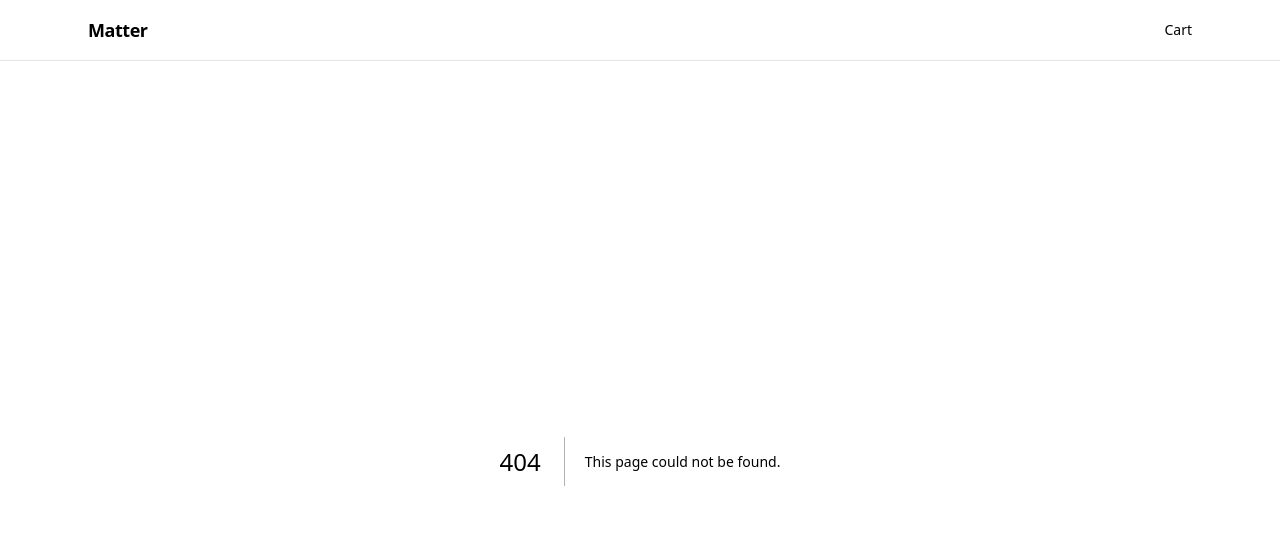
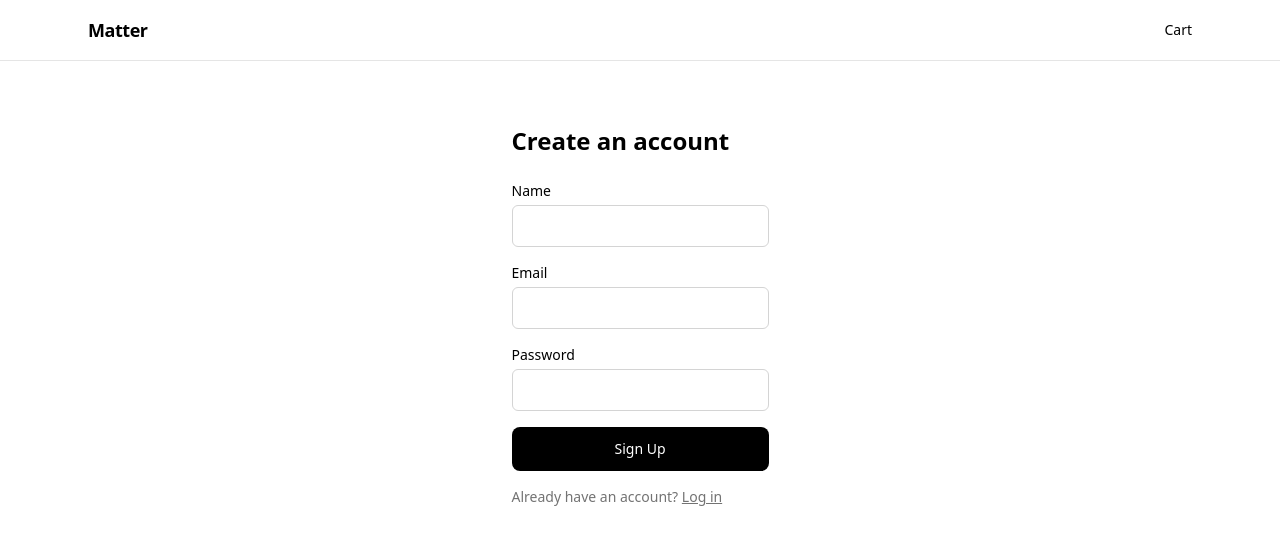
Before and after one commit to muhammadalee586/Matter, a Next.js app: page /signup in a window 1280 px wide. Before the commit this address had no page. Shown: the top 544 px of the page. Built offline with nearby package versions, Linux system fonts and the light colour scheme.

Commit message:
Add signup page and wire to signup API

```diff
--- /dev/null
+++ b/app/(auth)/signup/page.js
@@ -0,0 +1,110 @@
+"use client";
+
+import { useState } from "react";
+import { useRouter } from "next/navigation";
+import Link from "next/link";
+
+export default function SignupPage() {
+    const router = useRouter();
+
+    const [form, setForm] = useState({
+        name: "",
+        email: "",
+        password: "",
+    });
+    const [loading, setLoading] = useState(false);
+    const [error, setError] = useState("");
+
+    function handleChange(e) {
+        const { name, value } = e.target;
+        setForm((prev) => ({ ...prev, [name]: value }));
+    }
+
+    async function handleSubmit(e) {
+        e.preventDefault();
+        setError("");
+        setLoading(true);
+
+        try {
+            const res = await fetch("/api/auth/signup", {
+                method: "POST",
+                headers: { "Content-Type": "application/json" },
+                body: JSON.stringify(form),
+            });
+
+            const data = await res.json();
+
+            if (!res.ok) {
+                throw new Error(data.error || "Failed to sign up");
+            }
+
+            router.push("/login");
+        } catch (err) {
+            setError(err.message);
+        } finally {
+            setLoading(false);
+        }
+    }
+
+    return (
+        <main className="max-w-sm mx-auto px-6 py-16">
+            <h1 className="text-2xl font-semibold mb-6">Create an account</h1>
+
+            <form onSubmit={handleSubmit} className="space-y-4">
+                <div>
+                    <label className="block text-sm font-medium mb-1">Name</label>
+                    <input
+                        type="text"
+                        name="name"
+                        value={form.name}
+                        onChange={handleChange}
+                        required
+                        className="w-full border border-neutral-300 rounded-md px-3 py-2"
+                    />
+                </div>
+
+                <div>
+                    <label className="block text-sm font-medium mb-1">Email</label>
+                    <input
+                        type="email"
+                        name="email"
+                        value={form.email}
+                        onChange={handleChange}
+                        required
+                        className="w-full border border-neutral-300 rounded-md px-3 py-2"
+                    />
+                </div>
+
+                <div>
+                    <label className="block text-sm font-medium mb-1">Password</label>
+                    <input
+                        type="password"
+                        name="password"
+                        value={form.password}
+                        onChange={handleChange}
+                        required
+                        minLength={6}
+                        className="w-full border border-neutral-300 rounded-md px-3 py-2"
+                    />
+                </div>
+
+                {error && <p className="text-sm text-red-500">{error}</p>}
+
+                <button
+                    type="submit"
+                    disabled={loading}
+                    className="w-full bg-black text-white px-6 py-3 rounded-lg text-sm font-medium hover:bg-neutral-800 transition-colors disabled:opacity-50"
+                >
+                    {loading ? "Creating account..." : "Sign Up"}
+                </button>
+            </form>
+
+            <p className="text-sm text-neutral-500 mt-4">
+                Already have an account?{" "}
+                <Link href="/login" className="underline">
+                    Log in
+                </Link>
+            </p>
+        </main>
+    );
+}
--- /dev/null
+++ b/app/api/auth/[...nextauth]/route.js
@@ -0,0 +1,6 @@
+import NextAuth from "next-auth";
+import { authOptions } from "@/lib/auth";
+
+const handler = NextAuth(authOptions);
+
+export { handler as GET, handler as POST };
--- /dev/null
+++ b/lib/auth.js
@@ -0,0 +1,55 @@
+import CredentialsProvider from "next-auth/providers/credentials";
+import prisma from "@/lib/db";
+import bcrypt from "bcryptjs";
+
+export const authOptions = {
+    providers: [
+        CredentialsProvider({
+            name: "Credentials",
+            credentials: {
+                email: { label: "Email", type: "email" },
+                password: { label: "Password", type: "password" },
+            },
+            async authorize(credentials) {
+                const { email, password } = credentials;
+
+                const user = await prisma.user.findUnique({ where: { email } });
+                if (!user) {
+                    throw new Error("No user found with this email");
+                }
+
+                const isValid = await bcrypt.compare(password, user.password);
+                if (!isValid) {
+                    throw new Error("Incorrect password");
+                }
+
+                return {
+                    id: user.id,
+                    name: user.name,
+                    email: user.email,
+                    role: user.role,
+                };
+            },
+        }),
+    ],
+    session: {
+        strategy: "jwt",
+    },
+    callbacks: {
+        async jwt({ token, user }) {
+            if (user) {
+                token.id = user.id;
+                token.role = user.role;
+            }
+            return token;
+        },
+        async session({ session, token }) {
+            session.user.id = token.id;
+            session.user.role = token.role;
+            return session;
+        },
+    },
+    pages: {
+        signIn: "/login",
+    },
+};
--- a/package.json
+++ b/package.json
@@ -11,6 +11,7 @@
     "@prisma/client": "^6.7.0",
     "bcryptjs": "^3.0.3",
     "next": "16.3.0",
+    "next-auth": "^4.24.15",
     "react": "19.2.8",
     "react-dom": "19.2.8"
   },
```
Also changed, not shown: 1 other file (tests, documents, lock files or other folders).
